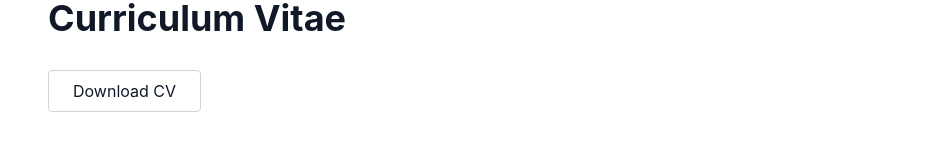
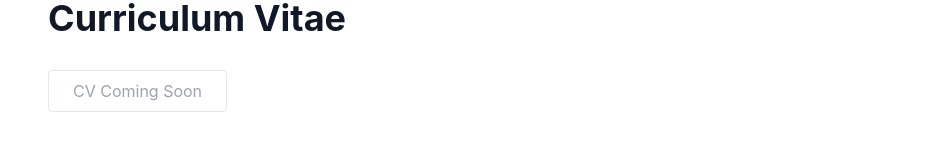
Before and after one commit to Ricky-the-Hutt/Code-Vibing-website-Cursor, a Next.js app: page /cv in a window 1280 px wide. Shown: the part 154-316 px from the top of the page, without its empty margins (160-1102 px from the left). Built offline with nearby package versions, Linux system fonts and the light colour scheme; no server answers.

Commit message:
UI refinement: Disable CV download button if cv.pdf is missing

```diff
--- a/pages/cv.tsx
+++ b/pages/cv.tsx
@@ -1,23 +1,29 @@
-import React from 'react';
+import { GetStaticProps } from 'next';
 import { useRouter } from 'next/router';
 import Head from 'next/head';
+import fs from 'fs';
+import path from 'path';
 
 const translations = {
   en: {
     title: 'CV Download - Ricardo Lopes',
     heading: 'Curriculum Vitae',
     download: 'Download CV',
-    note: 'Note: Please upload your CV PDF file to the public folder as "cv.pdf"',
+    unavailable: 'CV Coming Soon',
   },
   pt: {
     title: 'Descarregar CV - Ricardo Lopes',
     heading: 'Curriculum Vitae',
     download: 'Descarregar CV',
-    note: 'Nota: Por favor, carregue o seu ficheiro PDF do CV para a pasta public como "cv.pdf"',
+    unavailable: 'CV Disponível em breve',
   },
 };
 
-export default function CV() {
+interface CVProps {
+  hasCV: boolean;
+}
+
+export default function CV({ hasCV }: CVProps) {
   const router = useRouter();
   const { locale } = router;
   const t = translations[locale as keyof typeof translations] || translations.en;
@@ -33,6 +39,7 @@ export default function CV() {
         <h1 className="text-4xl font-bold mb-8 text-gray-900 dark:text-gray-300">{t.heading}</h1>
 
         <div className="mb-8">
+          {hasCV ? (
             <a
               href="/cv.pdf"
               download
@@ -40,8 +47,29 @@ export default function CV() {
             >
               {t.download}
             </a>
+          ) : (
+            <button
+              disabled
+              className="inline-block text-gray-400 dark:text-gray-600 border border-gray-200 dark:border-gray-800 px-6 py-2 rounded cursor-not-allowed"
+            >
+              {t.unavailable}
+            </button>
+          )}
         </div>
       </div>
     </>
   );
 }
+
+export const getStaticProps: GetStaticProps = async () => {
+  const cvPath = path.join(process.cwd(), 'public', 'cv.pdf');
+  const hasCV = fs.existsSync(cvPath);
+
+  return {
+    props: {
+      hasCV,
+    },
+    // Revalidate every 5 minutes to detect new uploads without full rebuild
+    revalidate: 300,
+  };
+};
```
Lines whose indentation alone changed are shown as unchanged.
